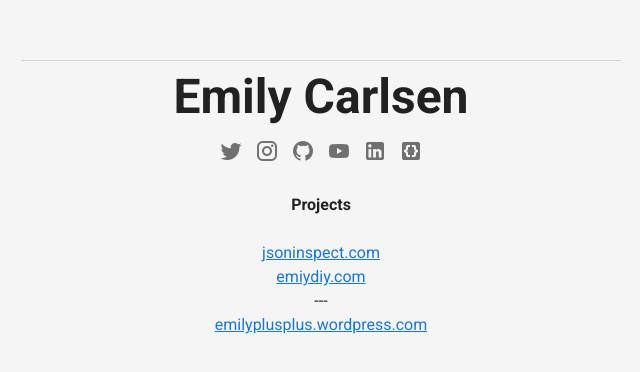
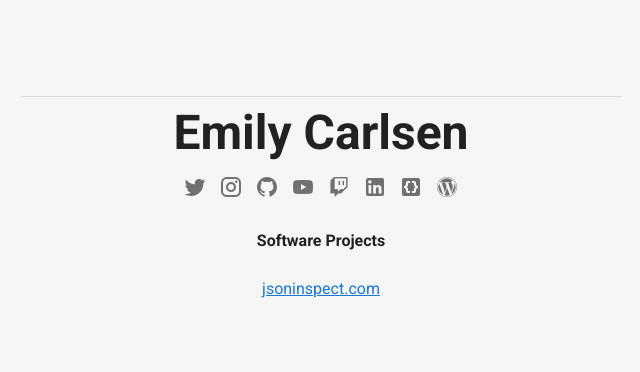
Before and after one commit to emilyplusplus/emily-carlsen-portfolio, a Vue app: page / in a window 1280 px wide. Shown: the part 320-692 px from the top of the page, without its empty margins (319-959 px from the left). Built offline with nearby package versions, Linux system fonts and the light colour scheme.

Commit message:
Update links

```diff
--- a/src/App.vue
+++ b/src/App.vue
@@ -12,19 +12,17 @@
                 <v-btn target="_blank" href="https://twitter.com/emilyplusplus" icon><v-icon>mdi-twitter</v-icon></v-btn>
                 <v-btn target="_blank" href="https://www.instagram.com/emilyplusplus/" icon><v-icon>mdi-instagram</v-icon></v-btn>
                 <v-btn target="_blank" href="https://github.com/emilyplusplus" icon><v-icon>mdi-github</v-icon></v-btn>
-                <v-btn target="_blank" href="https://www.youtube.com/channel/UChoXabQMSsYA8JRbZ_St65Q" icon><v-icon>mdi-youtube</v-icon></v-btn>
+                <v-btn target="_blank" href="https://www.youtube.com/channel/UCjxTwAtQFeFRZot42efMIew" icon><v-icon>mdi-youtube</v-icon></v-btn>
+                <v-btn target="_blank" href="https://www.twitch.tv/EmilyCarlsen" icon><v-icon>mdi-twitch</v-icon></v-btn>
                 <v-btn target="_blank" href="https://www.linkedin.com/in/emilyplusplus/" icon><v-icon>mdi-linkedin</v-icon></v-btn>
                 <v-btn target="_blank" href="https://repl.it/@EmilyCarlsen" icon><v-icon>mdi-code-braces-box</v-icon></v-btn>
-
+                <v-btn target="_blank" href="emilyplusplus.wordpress.com" icon><v-icon>mdi-wordpress</v-icon></v-btn>
               </v-col>
             </v-row>
             <v-row>
               <v-col class="text-center">
-                <b>Projects</b><br /><br />
+                <b>Software Projects</b><br /><br />
                 <a target="_blank" href="https://jsoninspect.com">jsoninspect.com</a><br />
-                <a target="_blank" href="https://emilydiy.com">emiydiy.com</a><br />
-                ---<br />
-                <a target="_blank" href="https://emilyplusplus.wordpress.com">emilyplusplus.wordpress.com</a>
               </v-col>
             </v-row>
           </v-col>
```
Also changed, not shown: 1 other file (tests, documents, lock files or other folders).
